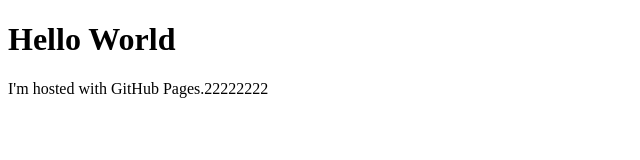
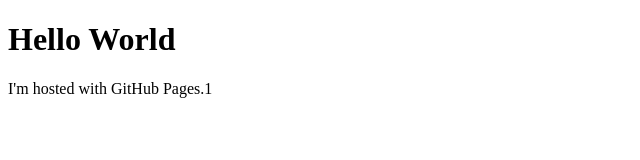
Before and after one commit to balazsbozso/balazsbozso.github.io, a plain HTML site: page index.html in a window 1280 px wide. Shown: the full height of the page, 0-640 px from the left. Drawn offline with Linux system fonts and the light colour scheme.

Commit message:
index.html

```diff
--- a/index.html
+++ b/index.html
@@ -2,6 +2,6 @@
 <html>
 <body>
 <h1>Hello World</h1>
-<p>I'm hosted with GitHub Pages.22222222</p>
+<p>I'm hosted with GitHub Pages.1</p>
 </body>
 </html>
```
